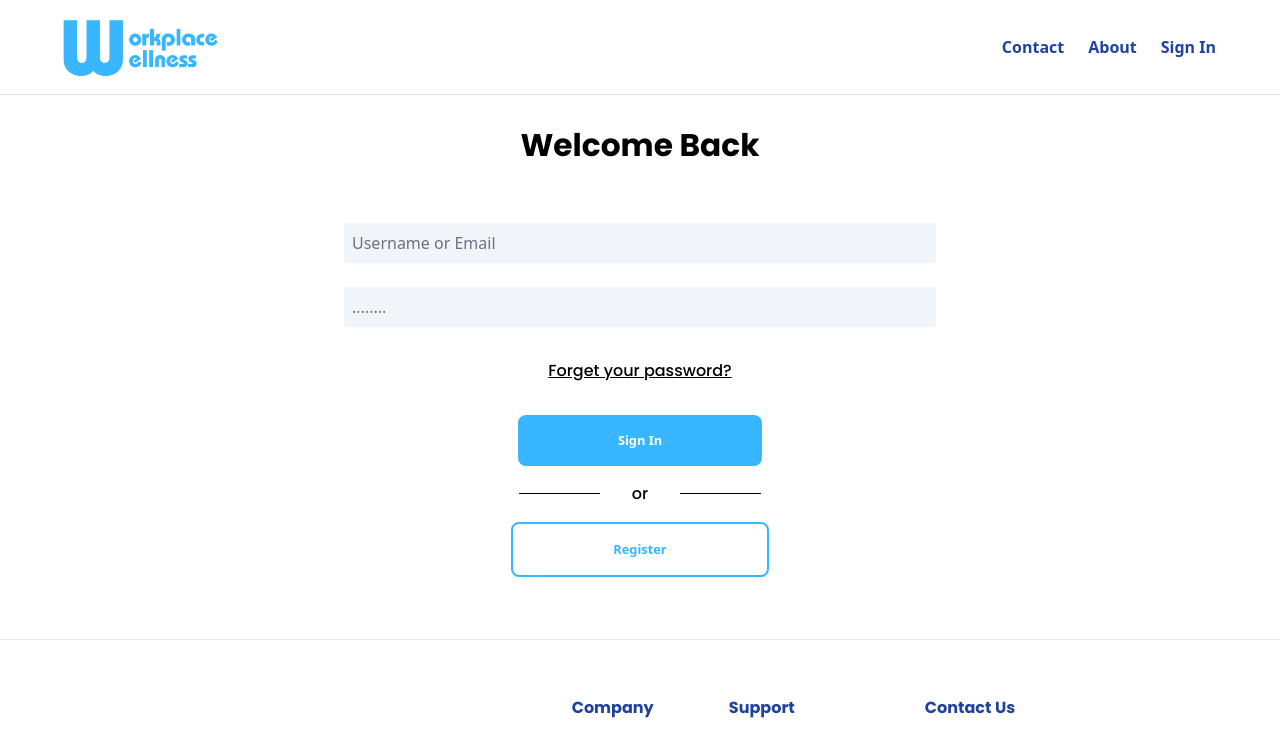
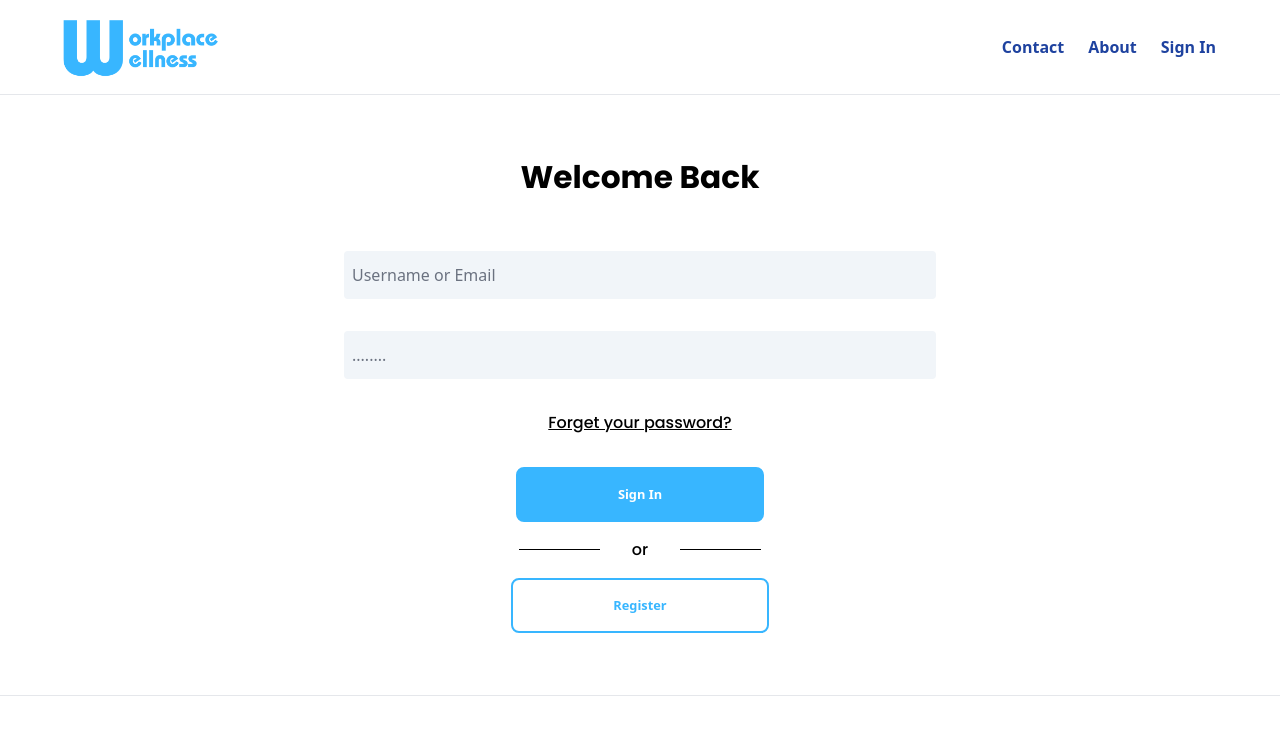
Before and after one commit to James-Lycett/workplace-wellness, a React (Create React App) app in the folder frontend/: page /login in a window 1280 px wide. Shown: the top 732 px of the page. Built offline with nearby package versions, Linux system fonts and the light colour scheme.

Commit message:
added a border to the light blue button class
Not sure what you think about the hover states now that I made a new class for a reverse button

```diff
--- a/frontend/src/LoginPage/LoginPage.jsx
+++ b/frontend/src/LoginPage/LoginPage.jsx
@@ -40,9 +40,9 @@ export default function LoginPage() {
 
     return (
         <div className="flex flex-col items-center justify-center">
-            <h1 className="mt-8 text-3xl font-bold">Welcome Back</h1>
+            <h1 className="mt-16 text-3xl font-bold">Welcome Back</h1>
             <div
-                className="mt-5 mb-2 block w-1/2 px-6 pb-[6px] pt-2 text-s font-medium leading-normal text-primary"
+                className="mt-8 mb-2 block w-1/2 px-6 pb-[6px] pt-2 text-s font-medium leading-normal text-primary"
                 data-te-ripple-init
             >
                 <form onSubmit={handleSubmit}>
@@ -50,7 +50,7 @@ export default function LoginPage() {
                         {/* Username input */}
                         <label htmlFor="username"></label>
                         <input
-                            className="relative bg-slate-100 mt-8 mb-6 py-2 px-2 w-full rounded"
+                            className="relative bg-slate-100 my-4 py-3 px-2 w-full rounded"
                             type="string"
                             id="username"
                             value={username}
@@ -60,7 +60,7 @@ export default function LoginPage() {
                         {/* Password input */}
                         <label htmlFor="password"></label>
                         <input
-                            className="relative border-0 bg-slate-100 mb-8 py-2 px-2 w-full rounded"
+                            className="relative border-0 bg-slate-100 my-4 py-3 px-2 w-full rounded"
                             type="password"
                             id="password"
                             autocomplete="new-password"
@@ -68,7 +68,7 @@ export default function LoginPage() {
                             placeholder="........"
                             onChange={handlePasswordChange}
                         />
-                        <div className="flex flex-col items-center justify-center mt-0 mb-8">
+                        <div className="flex flex-col items-center justify-center mt-4 mb-8">
                             <a
                                 href="#"
                                 className="underline hover:text-blue-500"
--- a/frontend/src/index.css
+++ b/frontend/src/index.css
@@ -71,7 +71,13 @@ p {
     .button-light-blue {
         @apply text-white
         bg-v2-ltblue
+        text-center
+        text-xl
+        font-bold
+        border-2
+        border-v2-ltblue
         hover:bg-v2-drkblue
+        hover:border-v2-drkblue
         focus:ring-2
         focus:ring-blue-300
         font-semibold rounded-lg text-sm px-5 py-4
@@ -85,6 +91,9 @@ p {
     .button-light-blue-inverse {
         @apply text-v2-ltblue
         bg-white
+        text-center
+        text-xl
+        font-bold
         border-2
         border-v2-ltblue
         hover:bg-v2-ltblue
```
